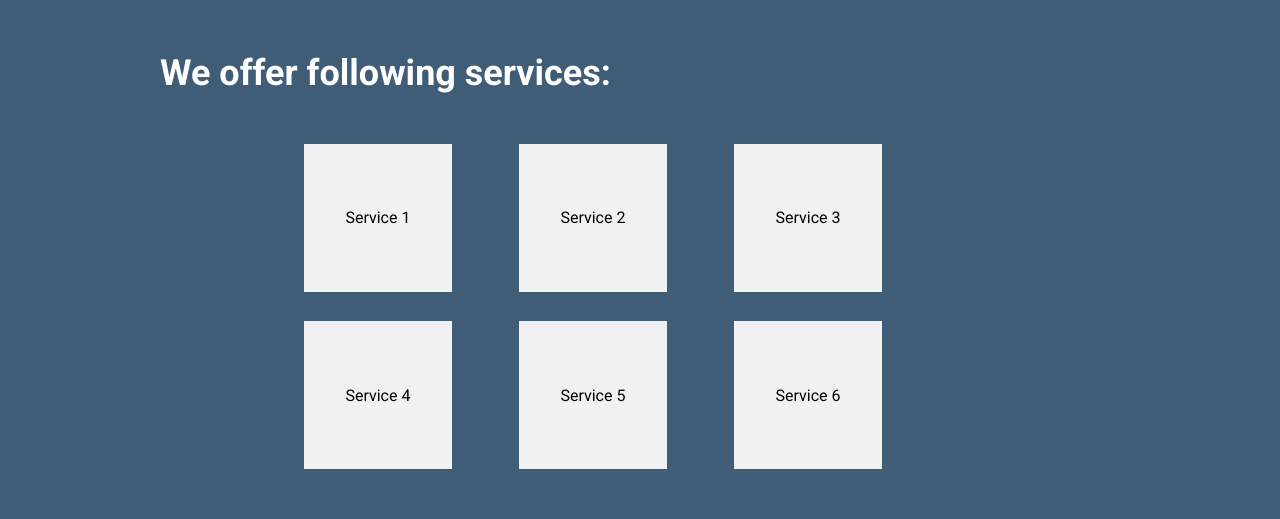
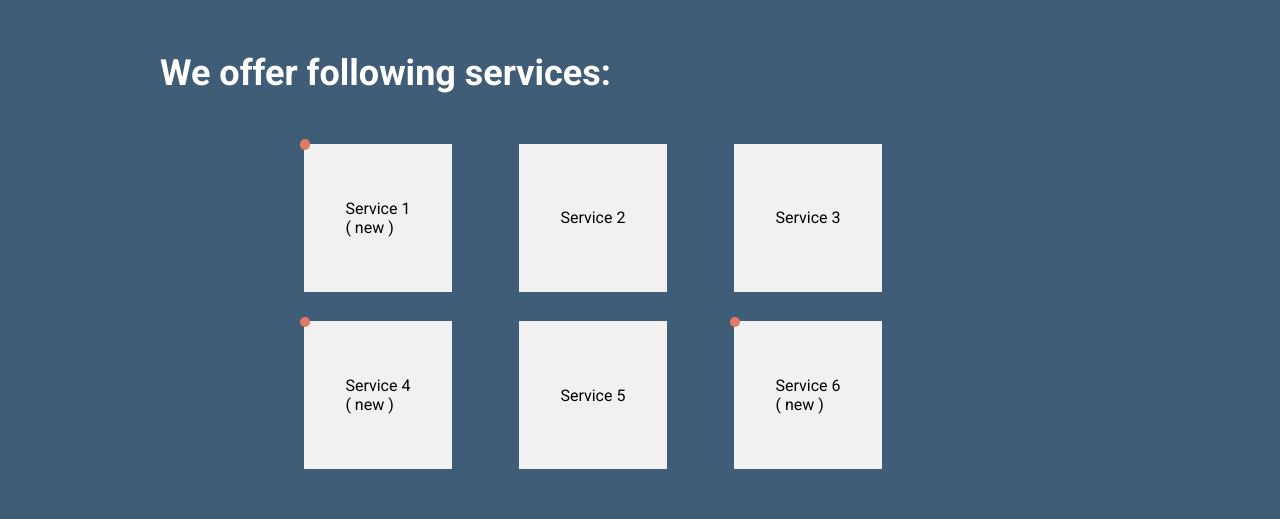
Before and after one commit to AdamToczko/Page-in-React, a React (Create React App) app: page / in a window 1280 px wide. Shown: the part 1500-2019 px from the top of the page. Built offline with nearby package versions, Linux system fonts and the light colour scheme.

Commit message:
added isNew key to SingleService rendering

```diff
--- a/src/components/Services.js
+++ b/src/components/Services.js
@@ -3,17 +3,25 @@ import { services } from "../data";
 
 
 
-const SingleService = ({serviceText='Service'}) => {
+const SingleService = ({serviceText='Service', isNew = false}) => {
+  if(!isNew)
   return (
 <div>
   <div className="service">{serviceText}</div>
   </div>
   )
+  else{
+    return(
+      <div>
+  <div className="service">{serviceText}<br/> ( new )</div>
+              <div className="dot"></div>
+  </div>
+    )
+  }
 }
 
 const Services = () => {
 
-  let text = 'Service';
     return (
        <section className="offer" id="offer">
         <div className="container">
@@ -23,16 +31,6 @@ const Services = () => {
 						return <SingleService key={idx} {...element} />
 					})}
 
-            {/* <div>
-              <div className="service">Service 1</div>
-              <div className="dot"></div>
-            </div>
-            <SingleService serviceText={`${text} 2`}  />
-            <SingleService serviceText={`${text} 3`}  />
-            <SingleService serviceText={`${text} 4`}  />
-            <SingleService serviceText={`${text} 5`}  />
-            <SingleService serviceText={`${text} 6`}  />  */}
-
           </div>
         </div>
       </section>
```
